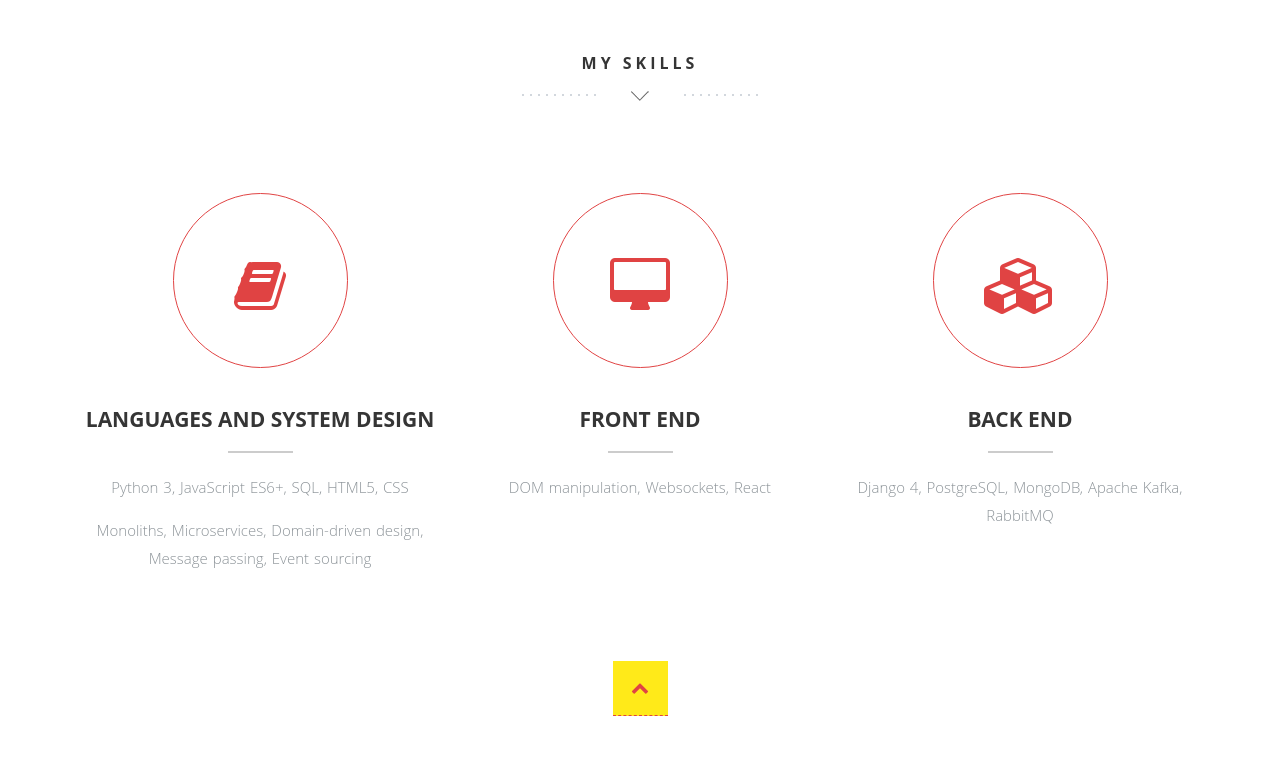
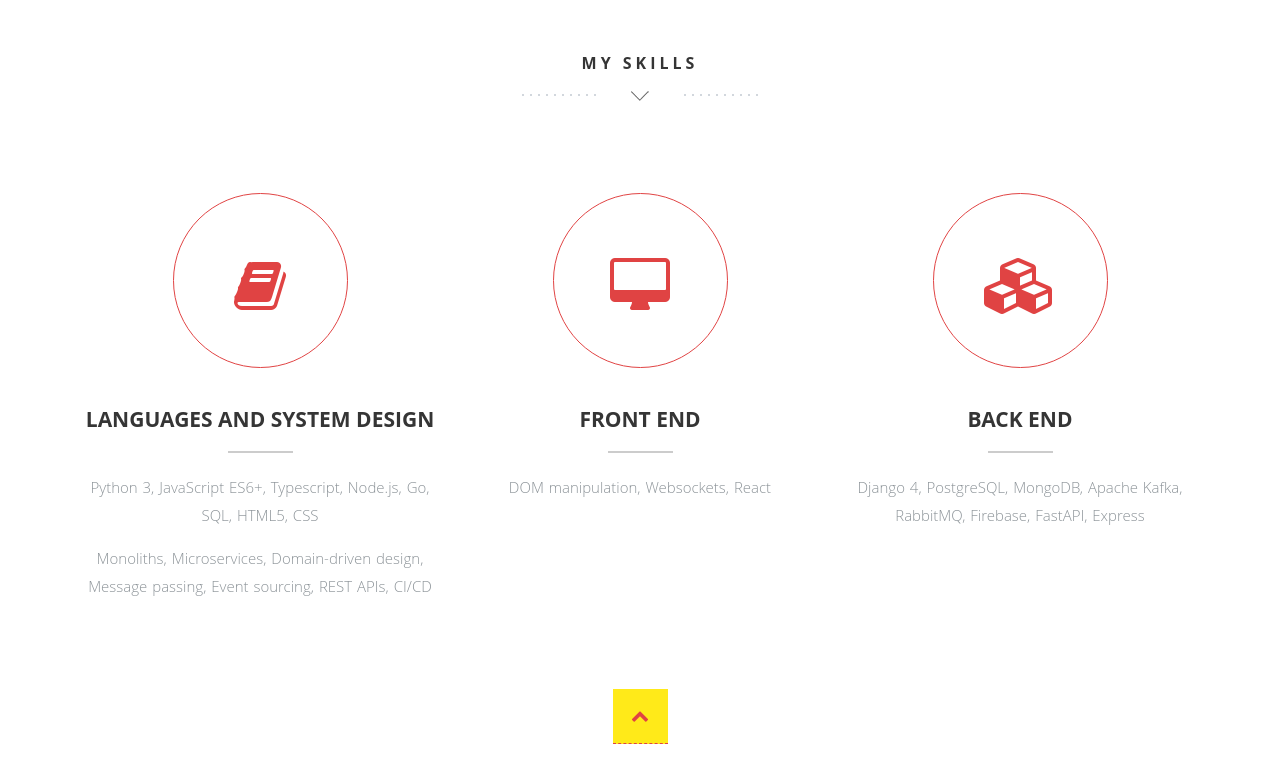
Before and after one commit to BahodirovaS/bahodirovas.github.io, a plain HTML site: page index.html in a window 1280 px wide. Shown: the part 2725-3507 px from the top of the page. Drawn offline with nearby package versions, Linux system fonts and the light colour scheme; some packages are replaced by stand-ins of ours.

Commit message:
Update index.html

```diff
--- a/index.html
+++ b/index.html
@@ -134,7 +134,7 @@
             <!-- about / welcome text -->
             <p>
               Welcome! My name is Sabina and I love creating things...anything!
-              Since at Hack Reactor, I've had many oppportunities to use a vast
+              While working as a software engineer at Hack Reactor, I've had many oppportunities to use a vast
               amount of web technologies to create cool things and gain a
               significant amount of experience. I'm naturally curious and
               perpetually working on improving my skills one Yellow Page of
@@ -295,10 +295,10 @@
                 </div>
                 <h2>Languages and System Design</h2>
                 <!-- Title -->
-                <p>Python 3, JavaScript ES6+, SQL, HTML5, CSS</p>
+                <p>Python 3, JavaScript ES6+, Typescript, Node.js, Go, SQL, HTML5, CSS</p>
                 <p>
                   Monoliths, Microservices, Domain-driven design, Message
-                  passing, Event sourcing
+                  passing, Event sourcing, REST APIs, CI/CD
                 </p>
                 <!-- Description -->
               </div>
@@ -321,7 +321,7 @@
                 </div>
                 <h2>Back End</h2>
                 <!-- Title -->
-                <p>Django 4, PostgreSQL, MongoDB, Apache Kafka, RabbitMQ</p>
+                <p>Django 4, PostgreSQL, MongoDB, Apache Kafka, RabbitMQ, Firebase, FastAPI, Express</p>
                 <!-- Description -->
               </div>
             </div>
```
